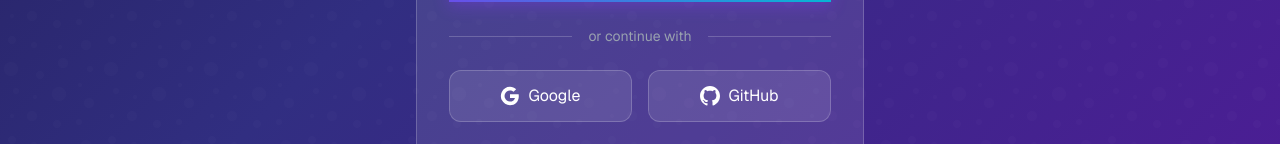
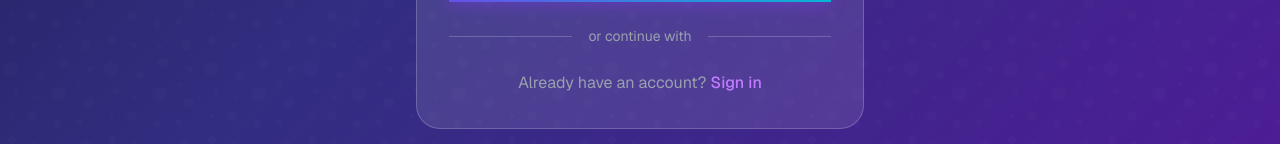
Before and after one commit to njerii-dev/riftshop, a Next.js app: page /register in a window 1280 px wide. Shown: the part 808-952 px from the top of the page. Built offline with nearby package versions, Linux system fonts and the light colour scheme; no server answers.

Commit message:
updated the register file

```diff
--- a/app/(auth)/register/page.tsx
+++ b/app/(auth)/register/page.tsx
@@ -181,23 +181,6 @@
           </div>
 
           {/* Social Login */}
-          <div className="grid grid-cols-2 gap-4">
-            <button type="button" className="flex items-center justify-center gap-2 py-3 px-4 rounded-xl bg-white/10 border border-white/20 text-white hover:bg-white/20 transition-colors">
-              <svg className="w-5 h-5" viewBox="0 0 24 24">
-                <path fill="currentColor" d="M22.56 12.25c0-.78-.07-1.53-.2-2.25H12v4.26h5.92c-.26 1.37-1.04 2.53-2.21 3.31v2.77h3.57c2.08-1.92 3.28-4.74 3.28-8.09z" />
-                <path fill="currentColor" d="M12 23c2.97 0 5.46-.98 7.28-2.66l-3.57-2.77c-.98.66-2.23 1.06-3.71 1.06-2.86 0-5.29-1.93-6.16-4.53H2.18v2.84C3.99 20.53 7.7 23 12 23z" />
-                <path fill="currentColor" d="M5.84 14.09c-.22-.66-.35-1.36-.35-2.09s.13-1.43.35-2.09V7.07H2.18C1.43 8.55 1 10.22 1 12s.43 3.45 1.18 4.93l2.85-2.22.81-.62z" />
-                <path fill="currentColor" d="M12 5.38c1.62 0 3.06.56 4.21 1.64l3.15-3.15C17.45 2.09 14.97 1 12 1 7.7 1 3.99 3.47 2.18 7.07l3.66 2.84c.87-2.6 3.3-4.53 6.16-4.53z" />
-              </svg>
-              Google
-            </button>
-            <button type="button" className="flex items-center justify-center gap-2 py-3 px-4 rounded-xl bg-white/10 border border-white/20 text-white hover:bg-white/20 transition-colors">
-              <svg className="w-5 h-5" fill="currentColor" viewBox="0 0 24 24">
-                <path d="M12 0c-6.626 0-12 5.373-12 12 0 5.302 3.438 9.8 8.207 11.387.599.111.793-.261.793-.577v-2.234c-3.338.726-4.033-1.416-4.033-1.416-.546-1.387-1.333-1.756-1.333-1.756-1.089-.745.083-.729.083-.729 1.205.084 1.839 1.237 1.839 1.237 1.07 1.834 2.807 1.304 3.492.997.107-.775.418-1.305.762-1.604-2.665-.305-5.467-1.334-5.467-5.931 0-1.311.469-2.381 1.236-3.221-.124-.303-.535-1.524.117-3.176 0 0 1.008-.322 3.301 1.23.957-.266 1.983-.399 3.003-.404 1.02.005 2.047.138 3.006.404 2.291-1.552 3.297-1.23 3.297-1.23.653 1.653.242 2.874.118 3.176.77.84 1.235 1.911 1.235 3.221 0 4.609-2.807 5.624-5.479 5.921.43.372.823 1.102.823 2.222v3.293c0 .319.192.694.801.576 4.765-1.589 8.199-6.086 8.199-11.386 0-6.627-5.373-12-12-12z" />
-              </svg>
-              GitHub
-            </button>
-          </div>
 
           <p className="text-center text-gray-400 mt-6">
             Already have an account?{" "}
```
